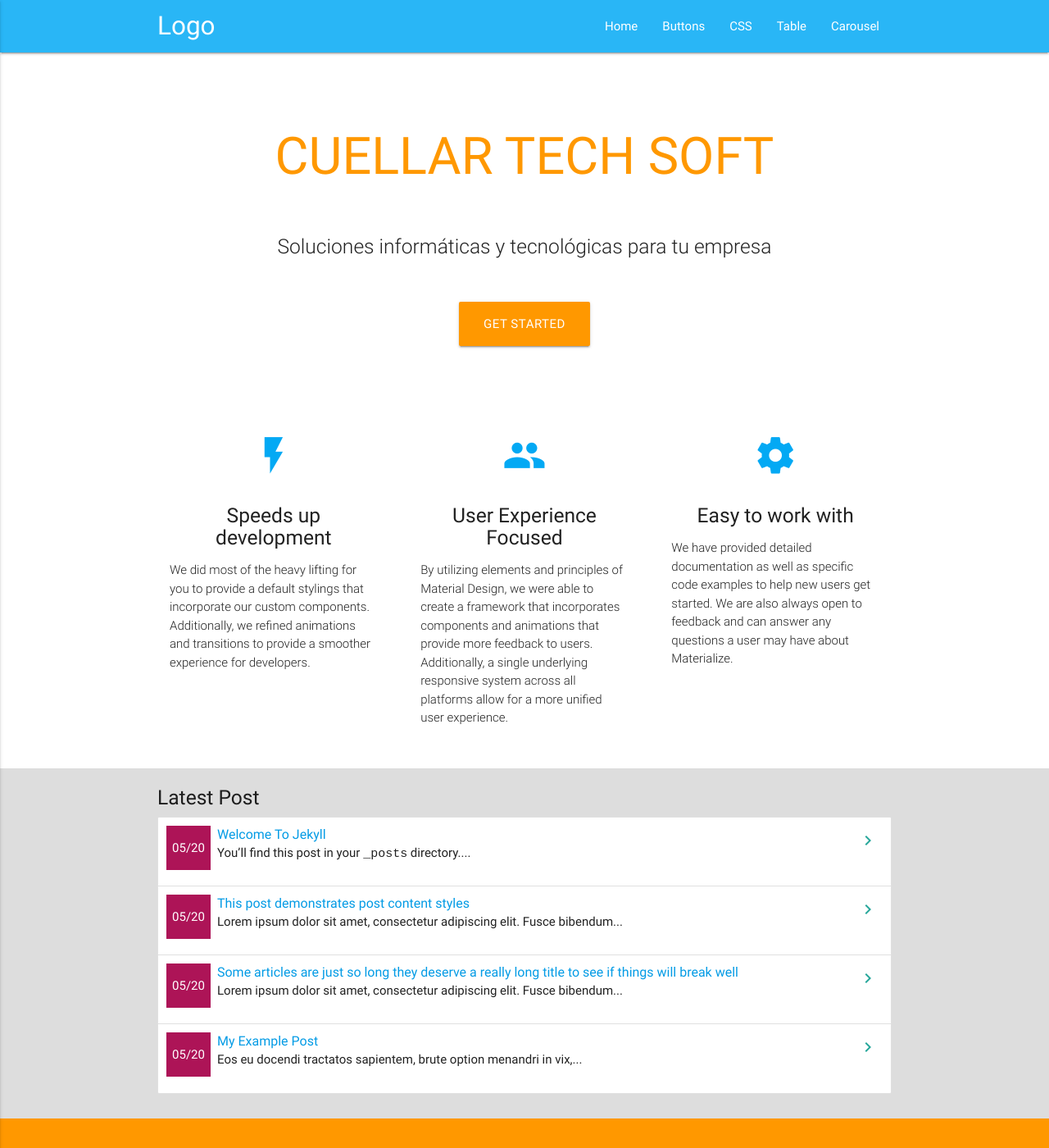
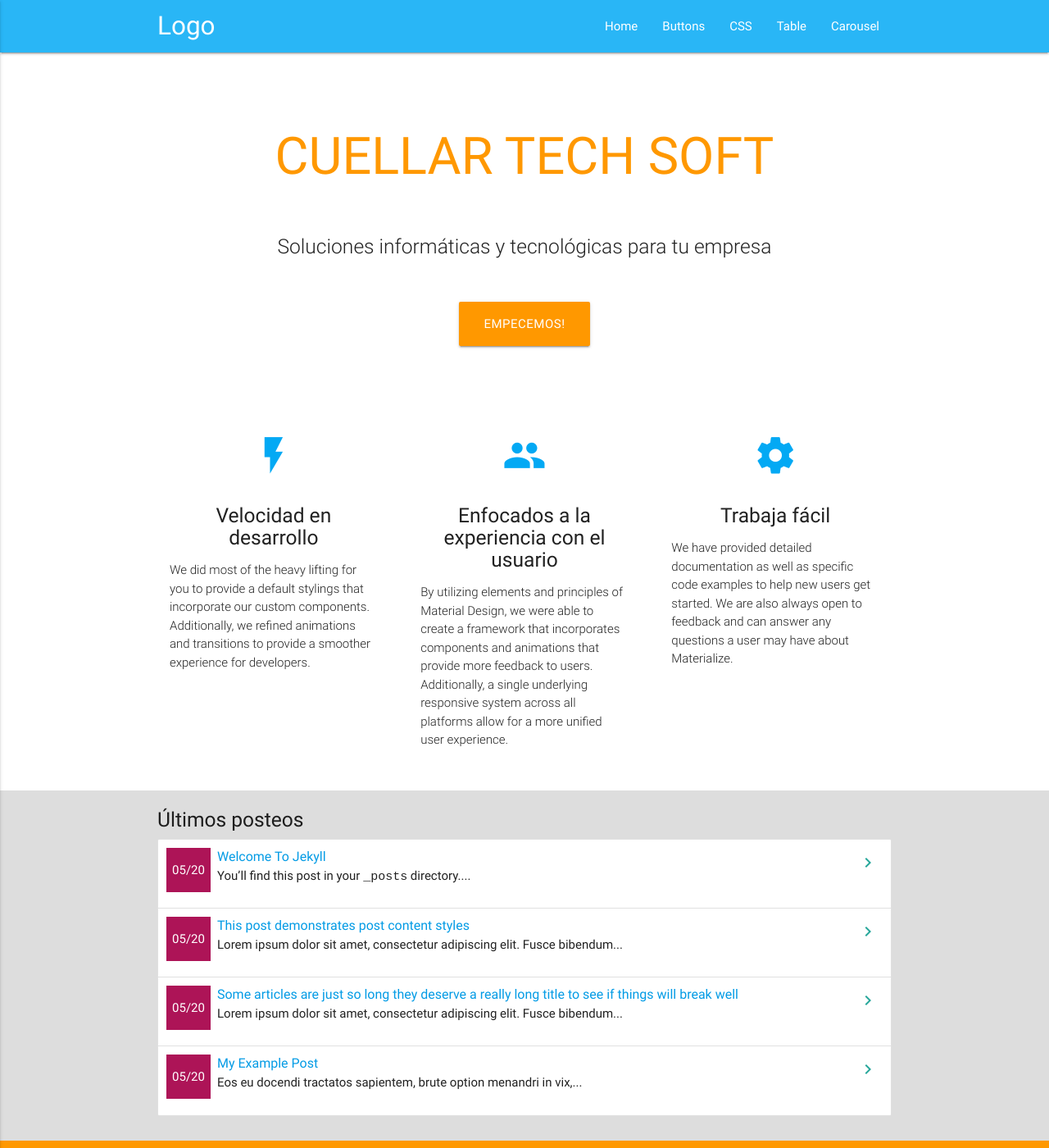
Before and after one commit to cuellartechsoft/cuellartechsoft.github.io, a Jekyll site: the page built from index.md, in a window 1280 px wide and 1400 px high. Shown: the whole window at 82% size. Built offline with Jekyll 4.4.1, drawn with Linux system fonts in a browser that asks for light colours.

Commit message:
Update home.html
Retocando a ver como impacta

```diff
--- a/_layouts/home.html
+++ b/_layouts/home.html
@@ -11,7 +11,7 @@ layout: default
       </div>
 
       <div class="row center">
-        <a href="http://materializecss.com/getting-started.html" id="download-button" class="btn-large waves-effect waves-light orange">Get Started</a>
+        <a href="https://cuellartechsoft.github.io/2016-05-20-welcomw-to-jekyll.md" id="download-button" class="btn-large waves-effect waves-light orange">Empecemos!</a>
       </div>
       <br><br>
 
@@ -26,7 +26,7 @@ layout: default
         <div class="col s12 m4">
           <div class="icon-block">
             <h2 class="center light-blue-text"><i class="material-icons">flash_on</i></h2>
-            <h5 class="center">Speeds up development</h5>
+            <h5 class="center">Velocidad en desarrollo</h5>
 
             <p class="light">We did most of the heavy lifting for you to provide a default stylings that incorporate our custom components. Additionally, we refined animations and transitions to provide a smoother experience for developers.</p>
           </div>
@@ -35,7 +35,7 @@ layout: default
         <div class="col s12 m4">
           <div class="icon-block">
             <h2 class="center light-blue-text"><i class="material-icons">group</i></h2>
-            <h5 class="center">User Experience Focused</h5>
+            <h5 class="center">Enfocados a la experiencia con el usuario</h5>
 
             <p class="light">By utilizing elements and principles of Material Design, we were able to create a framework that incorporates components and animations that provide more feedback to users. Additionally, a single underlying responsive system across all platforms allow for a more unified user experience.</p>
           </div>
@@ -44,7 +44,7 @@ layout: default
         <div class="col s12 m4">
           <div class="icon-block">
             <h2 class="center light-blue-text"><i class="material-icons">settings</i></h2>
-            <h5 class="center">Easy to work with</h5>
+            <h5 class="center">Trabaja fácil</h5>
 
             <p class="light">We have provided detailed documentation as well as specific code examples to help new users get started. We are also always open to feedback and can answer any questions a user may have about Materialize.</p>
           </div>
@@ -57,7 +57,7 @@ layout: default
     <div style="background: #ddd">
     <div class="container last-post">
     <section>
-        <h5>Latest Post</h5>
+        <h5>Últimos posteos</h5>
         <ul class="collection">
         {% for post in site.posts %}
         <li class="collection-item avatar">
```
